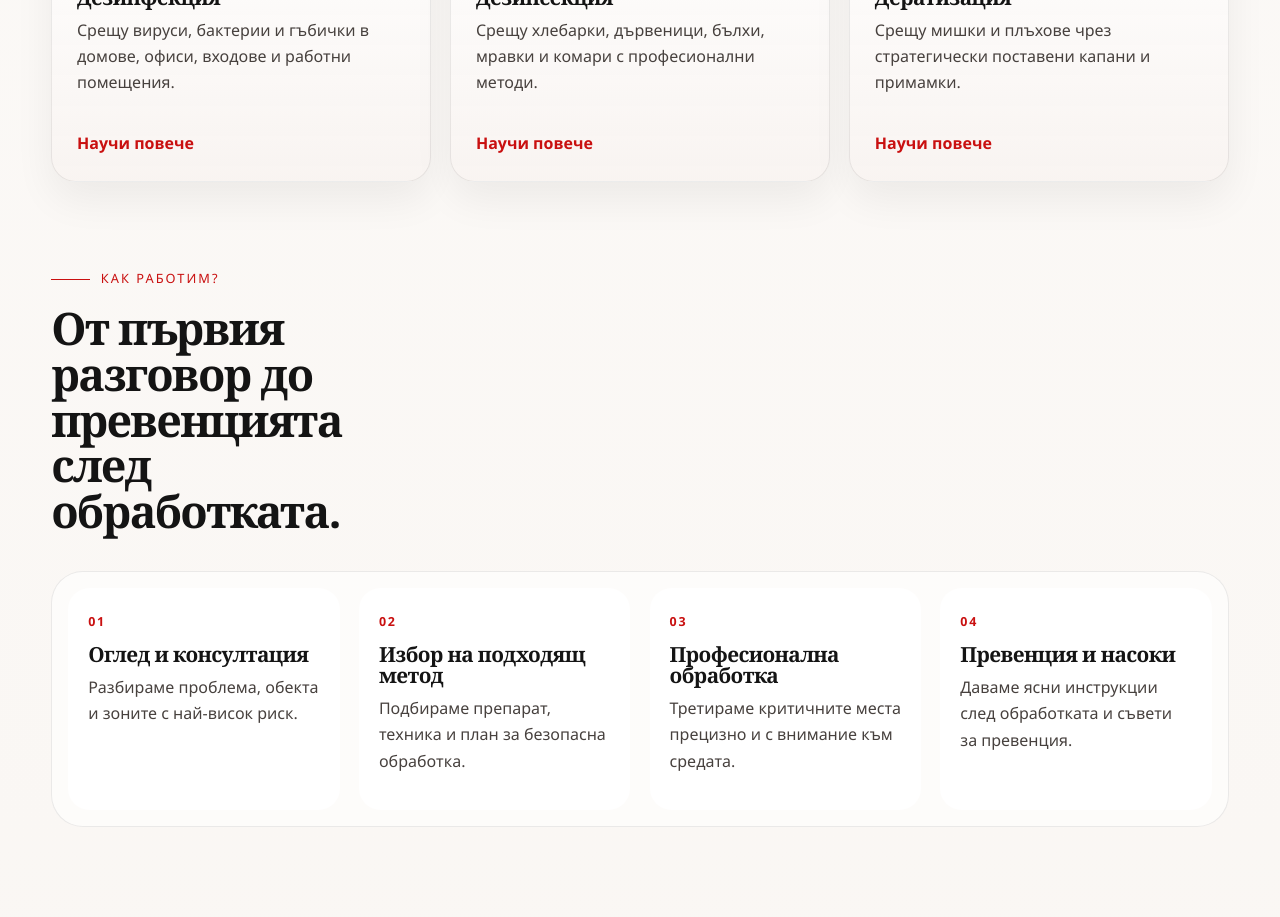
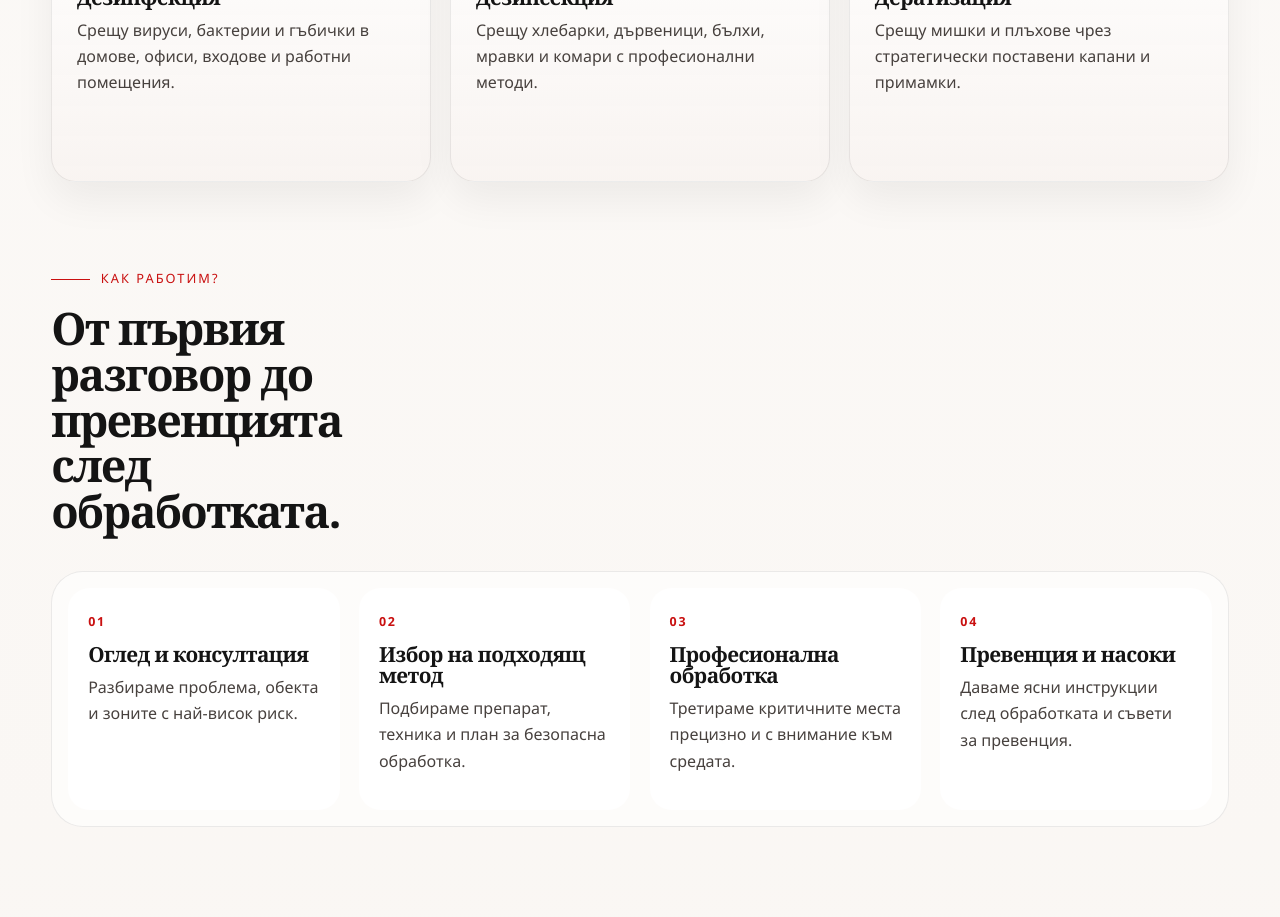
Before and after one commit to Alexbg456bg/lifecareconsult, a React (Vite) app: page / in a window 1280 px wide. Shown: the part 1880-2797 px from the top of the page. Built offline with nearby package versions, Linux system fonts and the light colour scheme.

Commit message:
update-1.0

```diff
--- a/src/App.css
+++ b/src/App.css
@@ -662,19 +662,6 @@
   background: rgba(200, 15, 15, 0.09);
 }
 
-.home-card-link {
-  display: inline-flex;
-  width: fit-content;
-  margin-top: auto;
-  color: var(--color-accent);
-  font-weight: 800;
-  text-decoration: none;
-}
-
-.home-card-link:hover {
-  color: var(--color-text-strong);
-}
-
 .home-process {
   grid-template-columns: repeat(4, minmax(0, 1fr));
   position: relative;
--- a/src/data/siteContent.ts
+++ b/src/data/siteContent.ts
@@ -82,7 +82,7 @@ export const servicePests = [
     image:
       'https://commons.wikimedia.org/wiki/Special:Redirect/file/A_cockroach.jpg',
     alt: 'Снимка на хлебарка',
-    text: 'Хлебарките са нощни вредители, които се крият в стени, тръби и мазета — и излизат, когато вие спите. Замърсяват храна и повърхности с бактерии, пренасят салмонела, дизентерия и алергени. Едно женско може да произведе над 300 потомци за живота си. Обработваме кухни, санитарни помещения, мазета и общи части — с препарати, безопасни за хора и домашни любимци.',
+    text: 'Хлебарките са нощни вредители, които се крият в стени, тръби и мазета — и излизат, когато вие спите. Замърсяват храна и повърхности с бактерии, пренасят салмонела, дизентерия и алергени. Една женска може да има над 300 потомци за живота си. Обработваме кухни, санитарни помещения, мазета и общи части — с препарати, безопасни за хора и домашни любимци.',
   },
   {
     name: 'Дървеници',
--- a/src/pages/HomePage.tsx
+++ b/src/pages/HomePage.tsx
@@ -125,9 +125,6 @@ export function HomePage() {
               <span className="home-service-card__mark">0{index + 1}</span>
               <h3>{service.title}</h3>
               <p>{service.text}</p>
-              <Link className="home-card-link" to="/uslugi">
-                Научи повече
-              </Link>
             </article>
           ))}
         </div>
```
